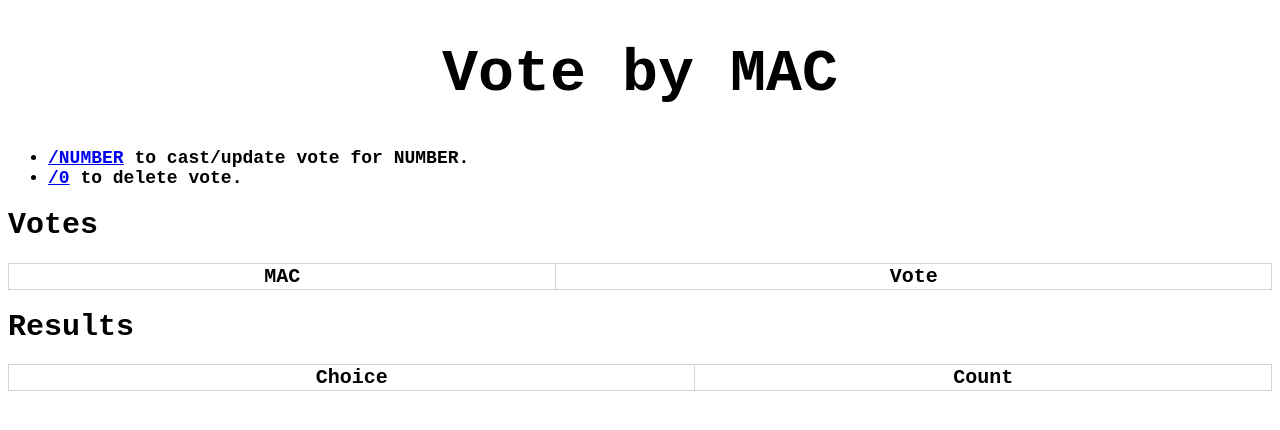
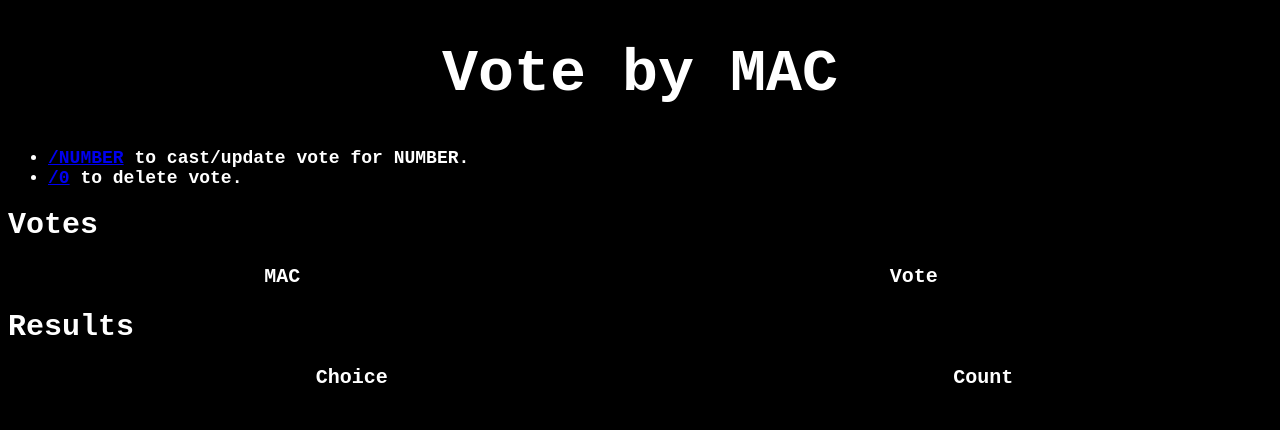
Before and after one commit to robotnyc/nodejs-vote-by-mac, a website: page index.html in a window 1280 px wide. Drawn offline with Linux system fonts and the light colour scheme.

Commit message:
dark theme

```diff
--- a/index.html
+++ b/index.html
@@ -8,6 +8,8 @@
         body {
             font-family: monospace;
             font-size: 20px;
+            background-color:black;
+            color: #ffffff;
         }
 
         .header {
@@ -27,12 +29,12 @@
         table,
         th,
         td {
-            border: 1px solid lightgray;
+            border: 1px solid black;
             text-align: center;
         }
 
         tr:nth-child(even) {
-            background-color: lightgray;
+            background-color: #202020;
         }
 
         ul {
```
Also changed, not shown: vote.html (+2 -0 lines).
